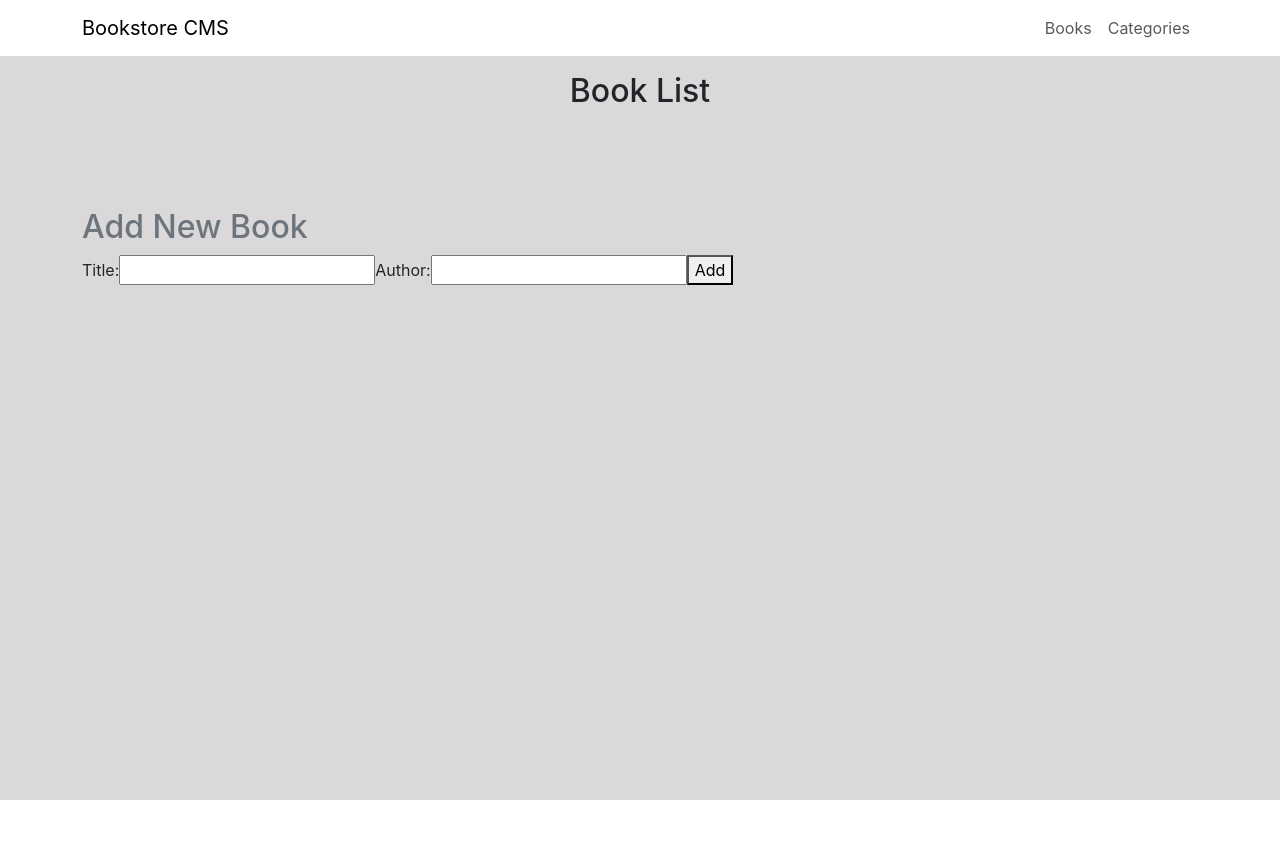
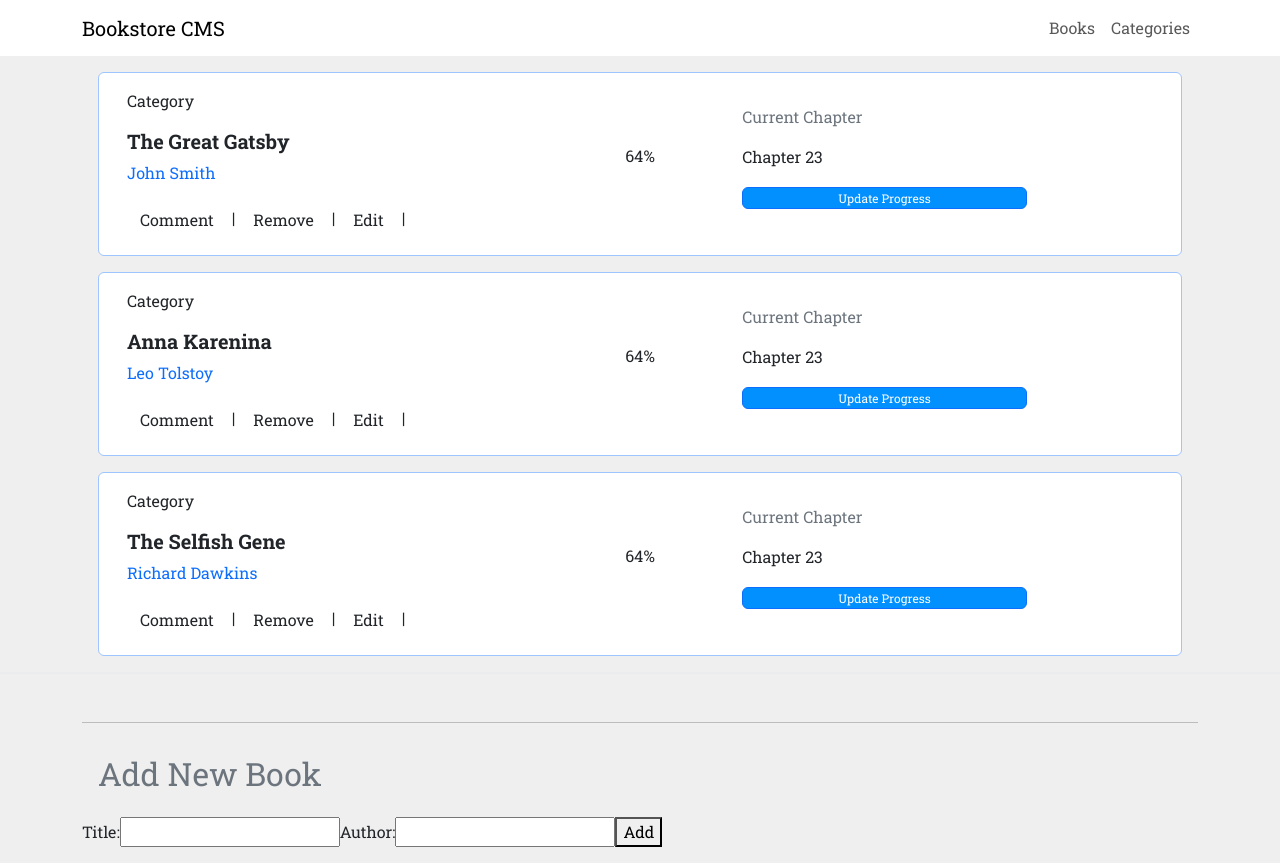
Before and after one commit to PabloBona/bookstore-react-app, a React (Create React App) app: page / in a window 1280 px wide. Before the commit the page ends 800 px from the top, so only its background shows below. Built offline with nearby package versions, Linux system fonts and the light colour scheme.

Commit message:
Refactoring components to fullfil requirements Book.jsx BookList.jsx

```diff
--- a/src/App.jsx
+++ b/src/App.jsx
@@ -1,5 +1,6 @@
 import { useState } from 'react';
 import { Routes, Route } from 'react-router-dom';
+
 import BookList from './components/BookList';
 import Categories from './components/Categories';
 import './App.css';
--- a/src/components/Book.jsx
+++ b/src/components/Book.jsx
@@ -1,23 +1,52 @@
 import React from 'react';
 import PropTypes from 'prop-types';
+import Button from './Button';
 
 function Book({ book, onDelete }) {
+  const { itemId, title, author } = book;
+
+  const handleRemove = () => {
+    onDelete(itemId);
+  };
+
   return (
     <div className="container">
-      <div className="row">
-        <div className="col-12">
-          <div className="border bg-white p-3">
+      <div className="row bg-white border border-primary-subtle m-3 rounded">
+        <div className="col-5">
+          <div className="p-3">
             <p>Category</p>
-            <h5>
-              {book.title}
-            </h5>
-            <p className="text-primary">
-              {book.author}
-            </p>
-            <button type="submit" onClick={() => onDelete(book.id)}>
-              Delete
-            </button>
+            <h5 className="fw-bolder">{title}</h5>
+            <p className="text-primary">{author}</p>
+            <div className="">
+              <span className="remove link-separator">
+                <Button onClick={() => { }}>
+                  Comment
+                </Button>
+              </span>
+              <span className="remove link-separator">
+                <Button onClick={handleRemove}>
+                  Remove
+                </Button>
+              </span>
+              <span className="remove link-separator">
+                <Button onClick={() => { }}>
+                  Edit
+                </Button>
+              </span>
+            </div>
           </div>
+        </div>
+        <div className="col-2 align-self-center">
+          <p className="d-flex justify-content-center">64%</p>
+        </div>
+        <div className="col-5 py-3">
+          <div className="my-3">
+            <p className="text-secondary">Current Chapter</p>
+            <p>Chapter 23</p>
+          </div>
+          <button className="col-md-8 text-white border border-primary rounded px-3 fz-5 bg-color" type="submit">
+            Update Progress
+          </button>
         </div>
       </div>
     </div>
@@ -26,7 +55,7 @@ function Book({ book, onDelete }) {
 
 Book.propTypes = {
   book: PropTypes.shape({
-    id: PropTypes.number.isRequired,
+    itemId: PropTypes.number.isRequired,
     title: PropTypes.string.isRequired,
     author: PropTypes.string.isRequired,
   }).isRequired,
--- a/src/components/BookForm.jsx
+++ b/src/components/BookForm.jsx
@@ -1,20 +1,24 @@
 import React from 'react';
 import PropTypes from 'prop-types';
+import { useDispatch } from 'react-redux';
+import { addBook } from '../redux/books/booksSlice';
 
 function BookForm({
-  onAdd, author, setAuthor, title, setTitle,
+  author, setAuthor, title, setTitle,
 }) {
   const capitalizeFirstLetter = (string) => string.charAt(0).toUpperCase() + string.slice(1);
+
+  const dispatch = useDispatch();
 
   const handleSubmit = (e) => {
     e.preventDefault();
     if (author && title) {
       const newBook = {
-        id: Date.now(),
+        itemId: Date.now(),
         author: capitalizeFirstLetter(author),
         title: capitalizeFirstLetter(title),
       };
-      onAdd(newBook);
+      dispatch(addBook(newBook));
       setAuthor('');
       setTitle('');
     }
@@ -23,8 +27,9 @@ function BookForm({
   return (
     <section className="container">
       <div className="row">
-        <h2 className="text-secondary">Add New Book</h2>
         <div className="col">
+          <hr />
+          <h2 className="text-secondary p-3">Add New Book</h2>
           <form onSubmit={handleSubmit}>
             <label htmlFor="title">
               Title:
@@ -55,7 +60,6 @@ function BookForm({
 }
 
 BookForm.propTypes = {
-  onAdd: PropTypes.func.isRequired,
   author: PropTypes.string.isRequired,
   setAuthor: PropTypes.func.isRequired,
   title: PropTypes.string.isRequired,
--- a/src/components/BookList.jsx
+++ b/src/components/BookList.jsx
@@ -1,33 +1,38 @@
 import React from 'react';
 import PropTypes from 'prop-types';
+import { useDispatch, useSelector } from 'react-redux';
 import Book from './Book';
 import BookForm from './BookForm';
+import { removeBook, addBook } from '../redux/books/booksSlice';
 
 function BookList({
-  setBooks, books, author, setAuthor, title, setTitle,
+  author, setAuthor, title, setTitle,
 }) {
-  const handleAddBook = (newBook) => {
-    setBooks((prevBooks) => [...prevBooks, newBook]);
+  const dispatch = useDispatch();
+  const books = useSelector((state) => state.books);
+
+  const handleRemoveBook = (bookId) => {
+    dispatch(removeBook(bookId));
   };
 
-  const handleRemoveBook = (bookId) => {
-    setBooks((prevBooks) => prevBooks.filter((book) => book.id !== bookId));
+  const handleAddBook = (newBook) => {
+    dispatch(addBook(newBook));
   };
 
   return (
     <article className="row">
-      <h2 className="d-flex justify-content-center my-3">Book List</h2>
-      <div className="col-12 my-2 p-3">
+
+      <div className="col-12">
         {books.map((book) => (
           <Book
-            key={book.id}
+            key={book.itemId}
             book={book}
-            onDelete={() => handleRemoveBook(book.id)}
+            onDelete={() => handleRemoveBook(book.itemId)}
           />
         ))}
       </div>
-      <hr className="border my-3" />
-      <div className="col-12">
+      <hr className="border" />
+      <div className="col-12 my-3">
         <BookForm
           onAdd={handleAddBook}
           author={author}
@@ -40,18 +45,11 @@ function BookList({
   );
 }
 
-const bookShape = PropTypes.shape({
-  id: PropTypes.number.isRequired,
+BookList.propTypes = {
+  author: PropTypes.string.isRequired,
+  setAuthor: PropTypes.func.isRequired,
   title: PropTypes.string.isRequired,
-  author: PropTypes.string.isRequired,
-});
+  setTitle: PropTypes.func.isRequired,
+};
 
-BookList.propTypes = {
-  setBooks: PropTypes.func.isRequired,
-  setTitle: PropTypes.func.isRequired,
-  setAuthor: PropTypes.func.isRequired,
-  author: PropTypes.string.isRequired,
-  title: PropTypes.string.isRequired,
-  books: PropTypes.arrayOf(bookShape).isRequired,
-};
 export default BookList;
--- a/src/index.css
+++ b/src/index.css
@@ -1,19 +1,8 @@
+@import url('https://fonts.googleapis.com/css2?family=Bebas+Neue&family=Roboto+Slab:wght@400;700&display=swap');
+
 body {
-  margin: 0;
-  font-family:
-    -apple-system,
-    BlinkMacSystemFont,
-    'Segoe UI',
-    Roboto,
-    Oxygen,
-    Ubuntu,
-    Cantarell,
-    'Fira Sans',
-    'Droid Sans',
-    'Helvetica Neue',
-    sans-serif;
-  -webkit-font-smoothing: antialiased;
-  -moz-osx-font-smoothing: grayscale;
+  font-family: 'Bebas Neue', sans-serif;
+  font-family: 'Roboto Slab', serif;
 }
 
 html {
@@ -22,6 +11,54 @@ html {
 }
 
 #root {
-  background-color: #dad8d8;
-  height: 100vh;
+  background-color: #efefef;
 }
+
+.link-separator::after {
+  content: "|";
+  margin: 0 5px;
+}
+
+.btn-reset {
+  display: inline-block;
+  font-weight: 400;
+  text-align: center;
+  text-decoration: none;
+  white-space: nowrap;
+  vertical-align: middle;
+  cursor: pointer;
+  user-select: none;
+  background-color: transparent;
+  border: 1px solid transparent;
+  padding: 0.375rem 0.75rem;
+  font-size: 1rem;
+  line-height: 1.5;
+  border-radius: 0.25rem;
+  transition: color 0.15s ease-in-out, background-color 0.15s ease-in-out, border-color 0.15s ease-in-out, box-shadow 0.15s ease-in-out;
+}
+
+
+.btn-reset:hover {
+  color: #fff;
+  background-color: #6c757d;
+  border-color: #6c757d;
+}
+
+.btn-reset:focus {
+  outline: none;
+  box-shadow: 0 0 0 0.2rem rgb(108 117 125 / 50%);
+}
+
+.btn-reset:active {
+  color: #fff;
+  background-color: #5a6268;
+  border-color: #545b62;
+}
+
+.fz-5 {
+  font-size: 0.75rem;
+}
+
+.bg-color {
+  background-color: #0290ff;
+}
```
Also changed, not shown: src/components/Home.jsx (deleted, +0 -7 lines), src/reducers/bookReducers.jsx (deleted).
